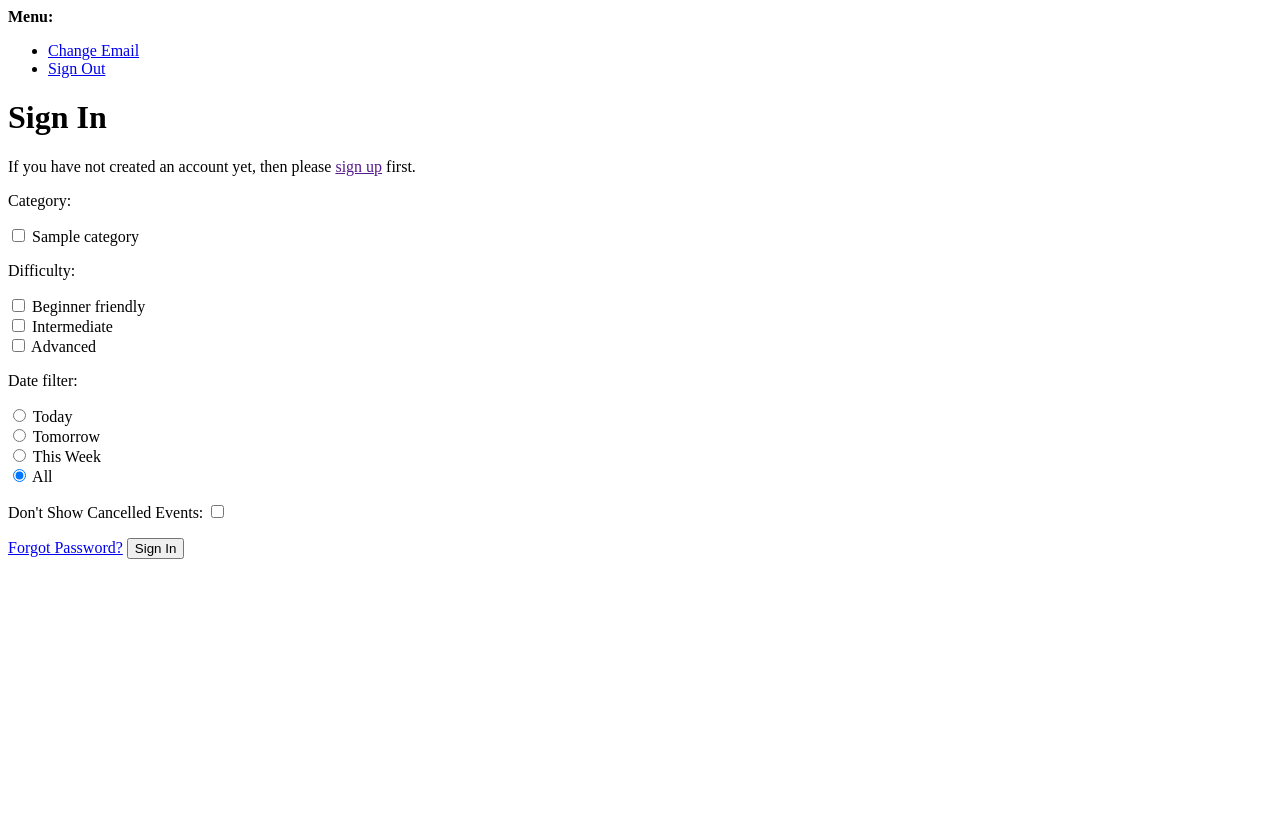
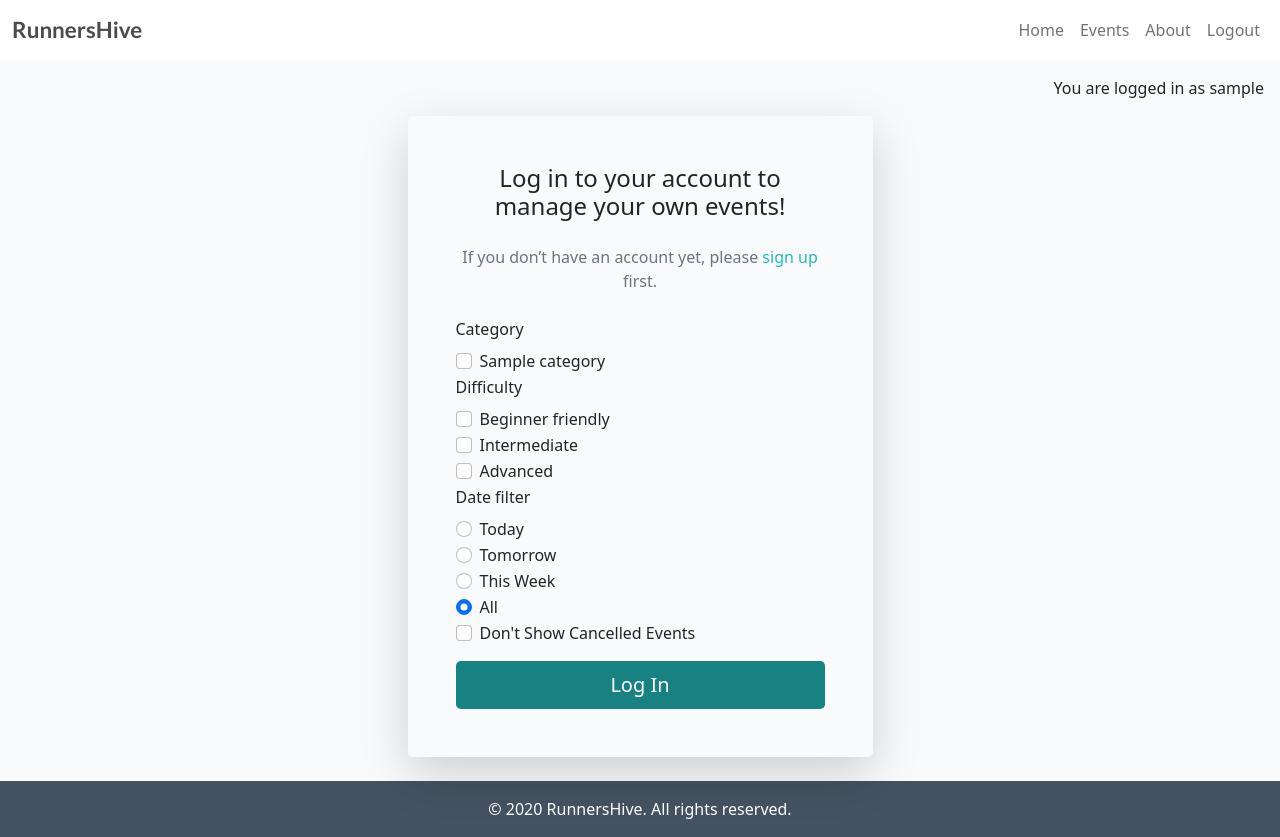
Before and after one commit to kathrinmzl/RunnersHive, a Django app: template templates/account/login.html in a window 1280 px wide. Before the commit the page ends 559 px from the top, so only its background shows below. Run offline with Django 5.2, Linux system fonts and the light colour scheme; a user stored in the database is signed in; tables that the repository leaves empty hold one stand-in row (values such as "Sample post"); the template is opened without the code that fills it: values that come from a table or form of the project are taken from there, most other values are stand-ins (such as "Sample title", 1, 10 or a date in 2020); parts of the project's set-up code (start-up, migrations or seed data) failed here and were passed over; some libraries are stand-ins or nearby versions.

Commit message:
chore: Style login, signup and logout pages

```diff
--- a/templates/account/login.html
+++ b/templates/account/login.html
@@ -1,46 +1,52 @@
-{% extends "account/base.html" %}
+{% extends "base.html" %}
 
 {% load i18n %}
-{% load account socialaccount %}
+{% load crispy_forms_tags %}
 
-{% block head_title %}{% trans "Sign In" %}{% endblock head_title %}
+{% block title %}{% trans "Log In" %} | RunnersHive {% endblock title %}
 
 {% block content %}
+<div class="container d-flex justify-content-center align-items-center mb-4" style="min-height: 80vh;">
+  <div class="col-md-6 col-lg-5">
+    <div class="card shadow-lg border-0 rounded-3">
+      <div class="card-body p-4 p-md-5">
 
-<h1>{% trans "Sign In" %}</h1>
+        <!-- Title -->
+        <!-- <h2 class="text-center mb-4">{% trans "Log In" %}</h2> -->
+        <h4 class="text-center mb-4">
+          Log in to your account to manage your own events!
+        </h4>
 
-{% get_providers as socialaccount_providers %}
+        <!-- Signup link -->
+        <p class="text-center text-muted mb-4">
+          {% blocktrans %}If you don’t have an account yet, please
+          <a href="{{ signup_url }}" class="fw-semibold link">sign up</a> first.{% endblocktrans %}
+        </p>
 
-{% if socialaccount_providers %}
-<p>{% blocktrans with site.name as site_name %}Please sign in with one
-of your existing third party accounts. Or, <a href="{{ signup_url }}">sign up</a>
-for a {{ site_name }} account and sign in below:{% endblocktrans %}</p>
+        <!-- Login form -->
+        <form method="POST" action="{% url 'account_login' %}" novalidate>
+          {% csrf_token %}
+          <div class="mb-3">
+            {{ form|crispy }}
+          </div>
 
-<div class="socialaccount_ballot">
+          {% if redirect_field_value %}
+          <input type="hidden" name="{{ redirect_field_name }}" value="{{ redirect_field_value }}">
+          {% endif %}
 
-  <ul class="socialaccount_providers">
-    {% include "socialaccount/snippets/provider_list.html" with process="login" %}
-  </ul>
+          <!-- <div class="d-flex justify-content-between align-items-center mb-3">
+            <a href="{% url 'account_reset_password' %}" class="small">{% trans "Forgot Password?" %}</a>
+          </div> -->
 
-  <div class="login-or">{% trans 'or' %}</div>
+          <div class="d-grid">
+            <button class="btn btn-signup btn-lg" type="submit">
+              {% trans "Log In" %}
+            </button>
+          </div>
+        </form>
 
+      </div>
+    </div>
+  </div>
 </div>
-
-{% include "socialaccount/snippets/login_extra.html" %}
-
-{% else %}
-<p>{% blocktrans %}If you have not created an account yet, then please
-<a href="{{ signup_url }}">sign up</a> first.{% endblocktrans %}</p>
-{% endif %}
-
-<form class="login" method="POST" action="{% url 'account_login' %}">
-  {% csrf_token %}
-  {{ form.as_p }}
-  {% if redirect_field_value %}
-  <input type="hidden" name="{{ redirect_field_name }}" value="{{ redirect_field_value }}" />
-  {% endif %}
-  <a class="button secondaryAction" href="{% url 'account_reset_password' %}">{% trans "Forgot Password?" %}</a>
-  <button class="primaryAction" type="submit">{% trans "Sign In" %}</button>
-</form>
-
 {% endblock content %}
--- a/templates/base.html
+++ b/templates/base.html
@@ -91,8 +91,6 @@
     <main class="flex-shrink-0 main-bg">
         {% if user.is_authenticated %}
         <p class="text-end m-3">You are logged in as {{user}}</p>
-        {% else %}
-        <p class="text-end m-3">You are not logged in</p>
         {% endif %}
 
         {% block content %}
```
Also changed, not shown: templates/account/logout.html (+34 -11 lines), templates/account/signup.html (+42 -12 lines).
